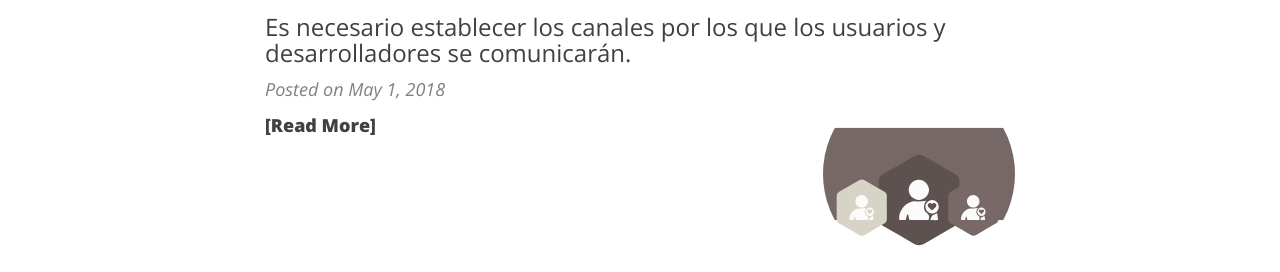
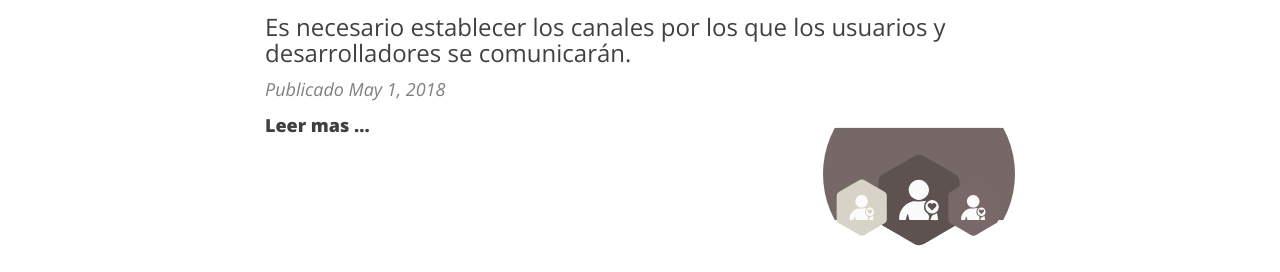
Before and after one commit to CanaimaKueka/canaimakueka.github.io, a Jekyll site: the page built from index.html, in a window 1280 px wide and 900 px high, scrolled down 1326 px. Shown: the part 342-614 px from the top of the window. Built offline with Jekyll 4.4.1, drawn with Linux system fonts in a browser that asks for light colours; nearby versions of some CDN libraries; the list of posts is cut into pages by our own code.

Commit message:
[REF] Cambiando links.

```diff
--- a/_config.yml
+++ b/_config.yml
@@ -97,8 +97,8 @@ social-network-links:
 share-links-active:
   twitter: true
   facebook: true
-  google: false
-  linkedin: true
+  google: true
+  linkedin: false
 
 # How to display the link to the website in the footer
 # Remove this if you don't want a link in the footer
--- a/index.html
+++ b/index.html
@@ -67,7 +67,7 @@ use-site-title: true
         <h3>Planificación de versiones</h3>
         <p>Acá encontrarás la planificación de las próximas versiones y proyectos de la distribución.</p>
         <p>
-          <a href="https://github.com/CanaimaGNULinux/kueka/projects" class="btn btn-default" role="button" target="_blank">Hoja de ruta</a>
+          <a href="https://github.com/orgs/CanaimaGNULinux/projects" class="btn btn-default" role="button" target="_blank">Hoja de ruta</a>
         </p>
       </div>
     </div>
@@ -111,7 +111,7 @@ use-site-title: true
     </a>
 
     <p class="post-meta">
-      Posted on {{ post.date | date: "%B %-d, %Y" }}
+      Publicado {{ post.date | date: "%B %-d, %Y" }}
     </p>
 
     <div class="post-entry-container">
@@ -126,7 +126,7 @@ use-site-title: true
         {{ post.excerpt | strip_html | xml_escape | truncatewords: site.excerpt_length }}
         {% assign excerpt_word_count = post.excerpt | number_of_words %}
         {% if post.content != post.excerpt or excerpt_word_count > site.excerpt_length %}
-          <a href="{{ post.url | prepend: site.baseurl }}" class="post-read-more">[Read&nbsp;More]</a>
+          <a href="{{ post.url | prepend: site.baseurl }}" class="post-read-more">Leer mas ...</a>
         {% endif %}
       </div>
     </div>
```
